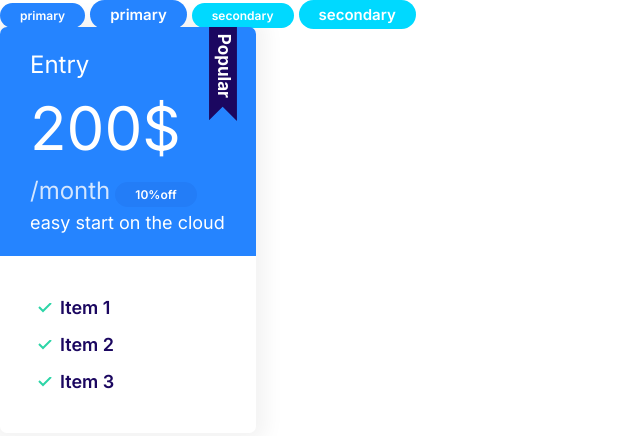
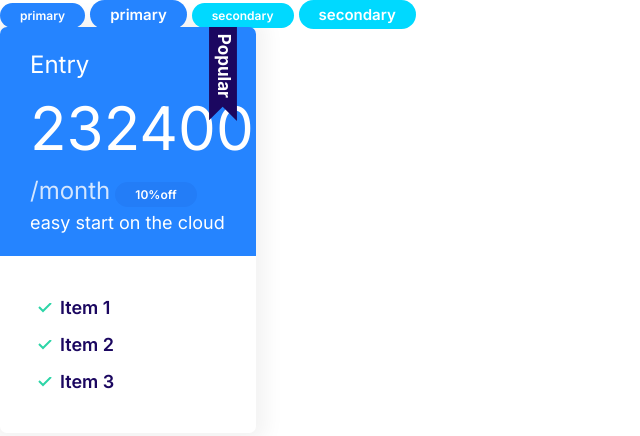
Before and after one commit to dicegit/test, a website built with Parcel: page index.html in a window 1280 px wide. Shown: the whole page, without its empty margins (0-640 px from the left). Built offline with nearby package versions, Linux system fonts and the light colour scheme.

Commit message:
price change from 200 to test push function

```diff
--- a/index.html
+++ b/index.html
@@ -28,7 +28,7 @@
         <div class="card card--secondary">
           <header class="card__header">
             <h3 class="plan__name">Entry</h3>
-            <span class="plan__price">200$</span>
+            <span class="plan__price">232400$</span>
             <span class="plan__billing-cycle">/month</span>
             <span class="badge badge--secondary badge--small">10%off</span>
             <span class="plan__descripton">easy start on the cloud</span>
```
